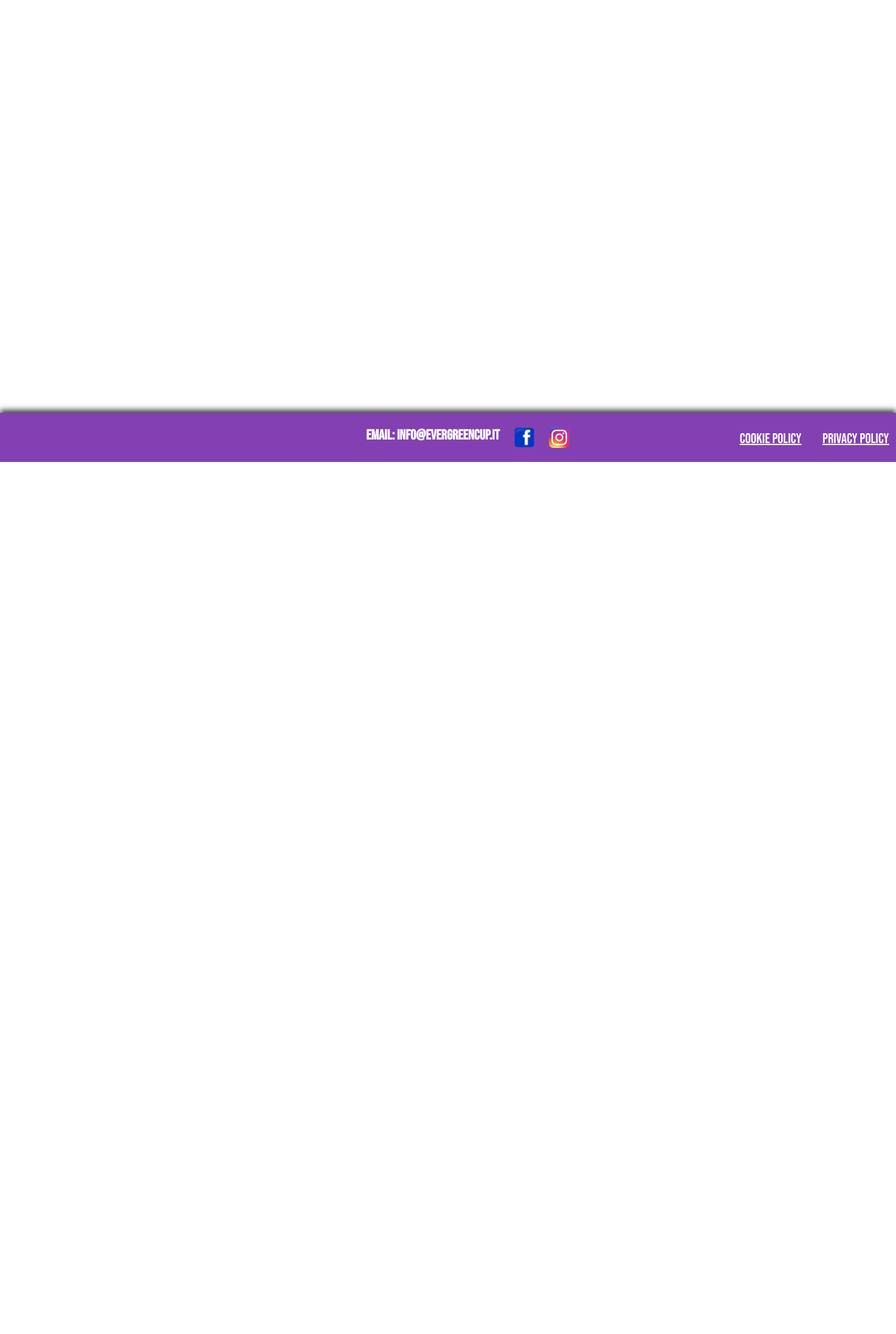
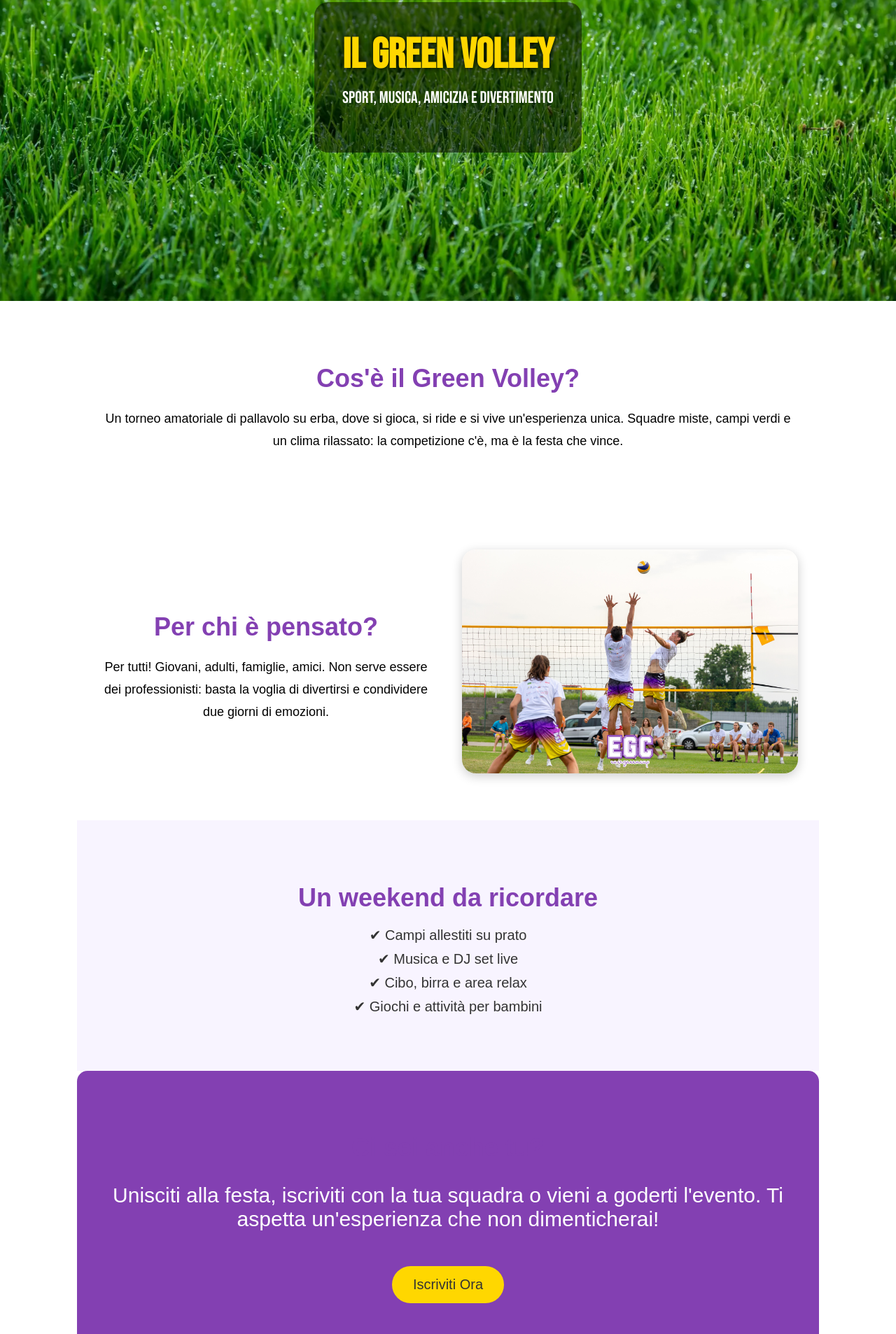
Before and after one commit to Porpo46/Evergreencup2k25, an Angular app: page /about in a window 1280 px wide. Shown: the part 320-2226 px from the top of the page at 70% size. Before the commit the page ends 980 px from the top, so only its background shows below. Built offline with nearby package versions, Linux system fonts and the light colour scheme.

Commit message:
aggiornata la home e aggiunta la sezione torneo

```diff
--- a/src/app/about/about.component.css
+++ b/src/app/about/about.component.css
@@ -1,8 +1,134 @@
-.festa {
+.about-hero {
+  background-image: url('../../assets/images/sfondo_home.webp');
+  background-size: cover;
+  background-position: center;
+  height: 80vh;
+  position: relative;
+  display: flex;
+  align-items: center;
+  justify-content: center;
+}
+
+.overlay {
+  background-color: rgba(0, 0, 0, 0.5);
+  padding: 40px;
+  text-align: center;
+  color: #fff;
+  border-radius: 20px;
+}
+
+.hero-title {
+  font-size: 60px;
+  margin: 0;
+  text-transform: uppercase;
+  color: #FFD700;
+  text-shadow: 0 0 10px #000;
+}
+
+.hero-subtitle {
+  font-size: 24px;
+  margin-top: 10px;
+  color: #fff;
+}
+
+.about-section {
+  padding: 60px 30px;
+  max-width: 1000px;
+  margin: auto;
+  font-family: 'Poppins', sans-serif;
+}
+
+.modern-section h2,
+.image-text-section h2,
+.call-to-action h2 {
+  font-size: 36px;
+  color: #8340b2;
+  margin-bottom: 20px;
+  text-align: center;
+}
+
+.modern-section p,
+.image-text-section p {
+  font-size: 18px;
+  line-height: 1.8;
+  text-align: center;
+}
+
+.image-text-section {
+  display: flex;
+  flex-wrap: wrap;
+  align-items: center;
+  gap: 40px;
+  justify-content: center;
+}
+
+.image-text-section .text {
+  flex: 1;
+  min-width: 300px;
+}
+
+.image-text-section .image {
+  flex: 1;
+  min-width: 300px;
+}
+
+.image-text-section img {
+  width: 100%;
+  border-radius: 20px;
+  box-shadow: 0 4px 15px rgba(0,0,0,0.2);
+}
+
+.dark {
+  background-color: #f8f4ff;
+}
+
+.dark ul {
+  list-style: none;
+  padding: 0;
+  text-align: center;
+  font-size: 20px;
+}
+
+.dark ul li {
+  margin: 10px 0;
+  color: #333;
+}
+
+.call-to-action {
+  text-align: center;
+  background-color: #8340b2;
+  color: #fff;
+  border-radius: 15px;
+  padding: 60px 30px;
+}
+
+.call-to-action .cta-button {
+  background-color: #FFD700;
+  color: #333;
+  padding: 15px 30px;
+  font-size: 20px;
+  border: none;
+  border-radius: 30px;
+  text-decoration: none;
+  margin-top: 20px;
+  display: inline-block;
+  transition: background-color 0.3s ease;
+}
+
+.call-to-action .cta-button:hover {
+  background-color: #e6c200;
+}
+
+@media (max-width: 768px) {
+  .hero-title {
     font-size: 40px;
-    color: #FFD93B;
-    text-transform: uppercase;
-    font-weight: bold; /* Rendi il testo in grassetto */
-    letter-spacing: 4px;
-    text-shadow: 2px 4px 6px rgba(0, 0, 0, 6); /* Ombreggiatura */
   }
+
+  .hero-subtitle {
+    font-size: 18px;
+  }
+
+  .image-text-section {
+    flex-direction: column;
+  }
+}
--- a/src/app/about/about.component.html
+++ b/src/app/about/about.component.html
@@ -1 +1,43 @@
-<h3 class="festa">La festa</h3>
+<div class="about-hero">
+    <div class="overlay">
+      <h1 class="hero-title">IL GREEN VOLLEY</h1>
+      <p class="hero-subtitle">Sport, Musica, Amicizia e Divertimento</p>
+    </div>
+  </div>
+
+  <div class="about-section modern-section">
+    <h2>Cos'è il Green Volley?</h2>
+    <p>
+      Un torneo amatoriale di pallavolo su erba, dove si gioca, si ride e si vive un'esperienza unica. Squadre miste, campi verdi e un clima rilassato: la competizione c'è, ma è la festa che vince.
+    </p>
+  </div>
+
+  <div class="about-section image-text-section">
+    <div class="text">
+      <h2>Per chi è pensato?</h2>
+      <p>
+        Per tutti! Giovani, adulti, famiglie, amici. Non serve essere dei professionisti: basta la voglia di divertirsi e condividere due giorni di emozioni.
+      </p>
+    </div>
+    <div class="image">
+      <img src="assets/images/fase_gioco.jpg" alt="Persone che giocano" />
+    </div>
+  </div>
+
+  <div class="about-section modern-section dark">
+    <h2>Un weekend da ricordare</h2>
+    <ul>
+      <li>✔ Campi allestiti su prato</li>
+      <li>✔ Musica e DJ set live</li>
+      <li>✔ Cibo, birra e area relax</li>
+      <li>✔ Giochi e attività per bambini</li>
+    </ul>
+  </div>
+
+  <div class="about-section call-to-action">
+    <h2>Ci sei anche tu?</h2>
+    <p>
+      Unisciti alla festa, iscriviti con la tua squadra o vieni a goderti l'evento. Ti aspetta un'esperienza che non dimenticherai!
+    </p>
+    <a routerLink="/moduli" class="cta-button">Iscriviti Ora</a>
+  </div>
--- a/src/app/app.component.html
+++ b/src/app/app.component.html
@@ -15,7 +15,7 @@
       <!-- Chiama direttamente la funzione closeMenu() quando si clicca su un link -->
       <li><a routerLink='/home' [class.active]="currentPage === 'home'" (click)="setCurrentPage('home'); closeMenu(); scrollToTop()">Home</a></li>
       <li><a routerLink='/moduli' [class.active]="currentPage === 'moduli'" (click)="setCurrentPage('moduli'); closeMenu(); scrollToTop()">Moduli</a></li>
-      <!--<li><a routerLink='/about' [class.active]="currentPage === 'about'" (click)="setCurrentPage('about'); closeMenu(); scrollToTop()">La festa</a></li>-->
+      <li><a routerLink='/about' [class.active]="currentPage === 'about'" (click)="setCurrentPage('about'); closeMenu(); scrollToTop()">Il torneo</a></li>
       <li><a routerLink='/sponsor' [class.active]="currentPage === 'sponsor'" (click)="setCurrentPage('sponsor'); closeMenu(); scrollToTop()">Sponsor</a></li>
     </ul>
 
--- a/src/app/home/home.component.css
+++ b/src/app/home/home.component.css
@@ -1,101 +1,135 @@
-@import url('https://fonts.googleapis.com/css2?family=Outfit:wght@400;600;800&display=swap');
-
-* {
-  box-sizing: border-box;
+body {
+  font-family: 'Outfit', sans-serif;
+  margin: 0;
+  padding: 0;
+  background-color: #f5f5f5;
+  color: #333;
 }
 
-body {
-  font-family: 'Outfit', sans-serif;
+.hero-section {
+  text-align: center;
+  background: url('../../assets/images/sfondo_home.webp') center/cover no-repeat;
+  padding: 20px 20px 60px;
+  color: white;
 }
 
-.home-container {
-  position: relative;
-  z-index: 1;
+.hero-title {
+  max-width: 90%;
+  height: auto;
+  margin: 0 auto 20px;
 }
 
-.title {
-  height: 350px;
-  width: 75%;
-  position: absolute;
-  top: 150px;
-  left: 50px;
-  z-index: 2;
+/* Countdown + Video Layout */
+.countdown-video {
+  display: flex;
+  flex-wrap: wrap;
+  justify-content: space-between;
+  align-items: flex-start;
+  gap: 60px;
+  padding: 30px 80px;
+  background-color: white;
 }
 
-.sfondo-home {
-  width: 100%;
-  height: 750px;
-  object-fit: cover;
-}
-
-/* COUNTDOWN + VIDEO LAYOUT */
-.main-content {
+.countdown-stats {
   display: flex;
-  justify-content: space-around;
-  align-items: center;
-  flex-wrap: wrap;
-  padding: 40px 20px;
+  flex-direction: column;
+  gap: 40px;
+  max-width: 600px;
+  flex: 1;
 }
 
 .countdown-box {
+  background: #fff;
+  border-radius: 20px;
+  padding: 40px;
+  box-shadow: 0 8px 25px rgba(0, 0, 0, 0.12);
   text-align: center;
 }
 
 .tempo {
-  font-size: 40px;
-  color: #FFD700;
-  font-weight: 800;
+  font-size: 60px;
+  color: #8340B2;
+  font-weight: bold;
   text-transform: uppercase;
-  text-shadow: 0 0 5px #8c53c0;
-  margin-bottom: 20px;
 }
 
 .countdown {
   display: flex;
-  flex-wrap: wrap;
   justify-content: center;
+  gap: 30px;
 }
 
 .countdown-item {
-  margin: 10px;
+  text-align: center;
 }
 
-.countdown h5 {
-  font-size: 18px;
-  margin-bottom: 5px;
-  font-weight: 600;
+.countdown-item h5 {
+  font-size: 22px;
+  margin-bottom: 18px;
   color: #8340B2;
+  font-weight: 700;
 }
 
-.countdown .countdown-block {
-  font-size: 40px;
-  padding: 15px 20px;
+.countdown-block {
+  font-size: 48px;
+  padding: 20px 30px;
   background-color: #8340B2;
   color: #FFD93B;
-  border-radius: 12px;
+  border-radius: 16px;
   font-weight: bold;
-  box-shadow: 0 4px 10px rgba(0,0,0,0.3);
+  box-shadow: 0 6px 12px rgba(0,0,0,0.2);
 }
 
-/* VIDEO SMARTPHONE STYLE */
-.video-promo {
+.stats-box {
   display: flex;
   justify-content: center;
+  align-items: stretch;
+  gap: 30px;
+}
+
+.stat {
+  flex: 1;
+  min-width: 120px;
+  background: #f8f8f8;
+  padding: 10px 5px;
+  border-radius: 20px;
+  box-shadow: 0 6px 12px rgba(0, 0, 0, 0.1);
+  text-align: center;
+}
+
+.stat-number {
+  font-size: 40px;
+  font-weight: bold;
+  color: #FFD700;
+}
+
+.stat p {
+  margin-top: 10px;
+  color: #8340B2;
+  font-weight: 700;
+  font-size: 20px;
+  text-transform: uppercase;
+}
+
+.video-promo {
+  flex: 1;
+  max-width: 350px;
+  display: flex;
   align-items: center;
+  justify-content: center;
+  margin-right: 120px;
+  margin-top: 10px;
 }
 
 .phone-frame {
-  position: relative;
-  padding: 10px 6px;
   background-color: #111;
+  padding: 10px;
   border-radius: 30px;
-  box-shadow: 0 15px 35px rgba(0, 0, 0, 0.6);
   border: 2px solid #333;
+  box-shadow: 0 15px 35px rgba(0,0,0,0.5);
   width: 250px;
   height: 450px;
-  display: flex;
-  justify-content: center;
-  align-items: center;
+  position: relative;
 }
 
 .phone-frame::before {
@@ -115,129 +149,185 @@ body {
   height: 100%;
   border-radius: 20px;
   object-fit: cover;
-  z-index: 1;
 }
 
-/* PLAY BUTTON CUSTOM */
-.play-button {
-  position: absolute;
-  z-index: 2;
-  width: 60px;
-  height: 60px;
-  background: rgba(255, 255, 255, 0.9);
-  border-radius: 50%;
-  cursor: pointer;
-  transition: transform 0.3s ease;
-  display: flex;
-  justify-content: center;
-  align-items: center;
+/* Edizione */
+.edizione {
+  padding: 60px 40px;
+  background: #fff;
 }
 
-.play-button::before {
-  content: '';
-  display: block;
-  margin-left: 5px;
-  border-style: solid;
-  border-width: 12px 0 12px 20px;
-  border-color: transparent transparent transparent #8340B2;
+.edizione-content {
+  display: flex;
+  flex-wrap: wrap;
+  align-items: center;
+  justify-content: space-between;
+  gap: 40px;
+  max-width: 1200px;
+  margin: 0 auto;
 }
 
-.play-button:hover {
-  transform: scale(1.1);
-  background: rgba(255, 255, 255, 1);
+.edizione-text {
+  flex: 1;
+  min-width: 300px;
 }
 
-/* EDIZIONE TEXT */
-.edizione {
-  text-align: center;
-  font-size: 22px;
-  padding: 30px 20px;
-  line-height: 1.8;
-  font-weight: 400;
+.edizione-text h3 {
+  color: #8340B2;
+  font-size: 28px;
+  margin-bottom: 20px;
+}
+
+.edizione-text p {
+  font-size: 18px;
+  line-height: 1.6;
   color: #333;
 }
 
-.edizione h4 {
-  font-family: 'Outfit', sans-serif;
+.edizione-image {
+  flex: 1;
+  min-width: 300px;
+  text-align: center;
 }
 
-.edizione .highlight {
-  color: #8340B2;
-  font-weight: 700;
+.edizione-image img {
+  max-width: 100%;
+  border-radius: 16px;
+  box-shadow: 0 8px 20px rgba(0, 0, 0, 0.15);
 }
 
-/* LOCATION INFO */
-.locinfo {
+.highlight {
+  color: #FFD93B;
+}
+
+/* Location */
+.location-info {
   display: flex;
   flex-wrap: wrap;
+  gap: 40px;
+  padding: 60px 20px;
   justify-content: center;
-  gap: 40px;
-  padding: 40px 0;
+  background-color: #f0f0f0;
 }
 
-.location-conteiner {
-  width: 320px;
+.location-card, .location-image {
+  background: #fff;
+  border-radius: 16px;
+  box-shadow: 0 4px 15px rgba(0,0,0,0.1);
+  padding: 20px;
+  max-width: 400px;
+  flex: 1;
+  text-align: center;
 }
 
-.location {
-  font-size: 30px;
-  color: #FFD93B;
-  text-transform: uppercase;
-  font-weight: bold;
-  text-align: center;
-  text-shadow: 0 0 5px #8c53c0;
+.location-card h3 {
+  color: #8340B2;
+  font-size: 24px;
+  margin-bottom: 20px;
 }
 
-.indirizzo {
-  font-size: 20px;
-  text-align: center;
+.location-card address {
+  font-style: normal;
+  font-size: 16px;
   margin-top: 10px;
 }
 
-.info-conteiner {
-  max-width: 400px;
+.location-image img {
+  width: 100%;
+  border-radius: 12px;
 }
 
-.luogo img {
-  width: 100%;
-  height: auto;
-  border-radius: 10px;
+/* CTA */
+.cta-section {
+  text-align: center;
+  padding: 60px 20px;
+  background-color: #fff;
 }
 
-/* RESPONSIVE */
-@media (max-width: 950px) {
-  .title {
-    left: 20px;
-    top: 50px;
-    height: 200px;
-    width: 90%;
+.cta-button {
+  display: inline-block;
+  background-color: #FFD93B;
+  color: #8340B2;
+  padding: 12px 24px;
+  font-size: 18px;
+  font-weight: bold;
+  border-radius: 10px;
+  text-decoration: none;
+  box-shadow: 0 4px 10px rgba(0, 0, 0, 0.3);
+  transition: background 0.3s ease;
+}
+
+.cta-button:hover {
+  background-color: #ffc800;
+}
+
+.cta-button.large {
+  font-size: 25px;
+  padding: 18px 36px;
+}
+
+.cta-section.inline {
+  margin-top: 20px;
+  padding: 0;
+  background: none;
+  text-align: left;
+}
+
+.cta-inline-wrapper {
+  display: flex;
+  align-items: center;
+  gap: 20px;
+}
+
+.cta-heading {
+  font-size: 30px;
+  color: #8340B2;
+  font-weight: bold;
+  display: flex;
+  align-items: center;
+  gap: 8px;
+  margin: 0;
+}
+
+.arrow {
+  display: inline-block;
+  font-size: 30px;
+  transition: transform 0.3s ease;
+  color: #FFD93B;
+}
+
+.cta-heading:hover .arrow {
+  transform: translateX(5px);
+}
+
+
+
+
+/* Responsive */
+@media (max-width: 768px) {
+  .countdown-video,
+  .location-info,
+  .stats-box,
+  .edizione-content {
+    flex-direction: column;
+    align-items: center;
   }
 
-  .sfondo-home {
-    height: 300px;
+  .countdown-box {
+    max-width: 100%;
   }
 
-  .countdown .countdown-block {
-    font-size: 30px;
-    padding: 10px 15px;
+  .video-promo {
+    margin-left: 0;
+    max-width: 100%;
+    margin-top: 40px;
   }
 
-  .phone-frame {
-    width: 220px;
-    height: 400px;
+  .stat {
+    width: 100%;
   }
 
-  .play-button {
-    width: 50px;
-    height: 50px;
-  }
-
-  .play-button::before {
-    border-width: 10px 0 10px 16px;
-  }
-
-  .main-content {
-    flex-direction: column;
-    gap: 30px;
+  .edizione-image {
+    margin-top: 30px;
   }
 }
--- a/src/app/home/home.component.html
+++ b/src/app/home/home.component.html
@@ -1,11 +1,11 @@
-<div class="home-container">
-  <img src="assets/images/title.webp" alt="Title Evergreen" class="title">
-  <img src="assets/images/sfondo_home.webp" alt="Sfondo home" class="sfondo-home">
+<div class="hero-section">
+  <img src="assets/images/title.webp" alt="EverGreenCup Title" class="hero-title">
 </div>
 
-<div class="main-content">
+<section class="countdown-video">
+  <div class="countdown-stats">
     <div class="countdown-box">
-    <div class="tempo">Mancano ancora ...</div>
+      <div class="tempo">EverGreenCup inizia tra</div>
       <div class="countdown">
         <div class="countdown-item">
           <h5>Giorni</h5>
@@ -26,6 +26,22 @@
       </div>
     </div>
 
+    <div class="stats-box">
+      <div class="stat">
+        <span class="stat-number" id="teamsCount">0</span>
+        <p>Squadre</p>
+      </div>
+      <div class="stat">
+        <span class="stat-number" id="athletesCount">0</span>
+        <p>Atleti</p>
+      </div>
+      <div class="stat">
+        <span class="stat-number" id="matchesCount">0</span>
+        <p>Partite giocate</p>
+      </div>
+    </div>
+  </div>
+
   <div class="video-promo">
     <div class="phone-frame">
       <video controls poster="assets/images/preview.png">
@@ -34,28 +50,39 @@
       </video>
     </div>
   </div>
+</section>
 
-<div class="edizione">
-  <h4>
-    Cari nuovi amici di <span class="highlight">EverGreenCup</span>, siamo pronti a scaldare i motori per la nostra prima edizione!<br>
-    Se amate lo <strong>sport</strong>, il <strong>divertimento</strong> e volete vivere un pizzico di <strong>competizione</strong>, questo è l'evento che fa per voi!<br>
-    Preparatevi a scendere in campo per un <span class="highlight">weekend adrenalinico</span> giocato fino all'ultimo pallone.
-  </h4>
-</div>
-
-<div class="locinfo">
-  <div class="location-conteiner">
-    <h3 class="location">LOCATION</h3>
-    <iframe title="Mappa della Location" src="https://www.google.com/maps/embed?pb=!1m18!1m12!1m3!1d1394.779232866106!2d11.830944915067406!3d45.63960556909604!2m3!1f0!2f0!3f0!3m2!1i1024!2i768!4f13.1!3m3!1m2!1s0x4778d5d2081d96c7%3A0xec0239f404516a27!2sEverGreenCup!5e0!3m2!1sit!2sit!4v1716840559927!5m2!1sit!2sit"
-      width="300" height="200" style="border:0;" allowfullscreen loading="lazy" referrerpolicy="no-referrer-when-downgrade"></iframe>
-    <div class="indirizzo">
-      <h5>Impianto Sportivo di Tombolo<br>Via Sant'Andrea 6<br>Tombolo (PD), 35019</h5>
+<div class="edizione-content">
+  <div class="edizione-text">
+    <h3>Benvenuti alla seconda edizione della <span class="highlight">EverGreenCup</span>!</h3>
+    <p>
+      Unisciti a noi per un evento carico di <strong>sport</strong>, <strong>energia</strong> e una sana dose di <strong>competizione</strong>.
+      Vivi un'esperienza memorabile in compagnia!
+    </p>
+    <div class="cta-section inline">
+      <div class="cta-inline-wrapper">
+        <h2 class="cta-heading">Hai già la tua squadra? <span class="arrow">➜</span></h2>
+        <a href="/moduli" class="cta-button large">Iscriviti</a>
       </div>
     </div>
 
-  <div class="info-conteiner">
-    <div class="luogo">
-      <img src="assets/images/luogo.webp" alt="Luogo" class="sfondo-home">
+
+  </div>
+
+  <div class="edizione-image">
+    <img src="assets/images/fase_gioco.jpg" alt="Azione di gioco EverGreenCup">
   </div>
 </div>
+
+
+
+<section class="location-info">
+  <div class="location-card">
+    <h3>📍 Location</h3>
+    <iframe title="Mappa della Location" src="https://www.google.com/maps/embed?..." width="100%" height="200" style="border:0;" allowfullscreen loading="lazy"></iframe>
+    <address>Impianto Sportivo di Tombolo<br>Via Sant'Andrea 6, Tombolo (PD), 35019</address>
   </div>
+  <div class="location-image">
+    <img src="assets/images/luogo.webp" alt="Foto Location">
+  </div>
+</section>
```
Also changed, not shown: src/app/home/home.component.ts (+55 -6 lines), src/assets/images/fase_gioco.jpg (added), 1 other file (tests, documents, lock files or other folders). Lines whose indentation alone changed are shown as unchanged.
